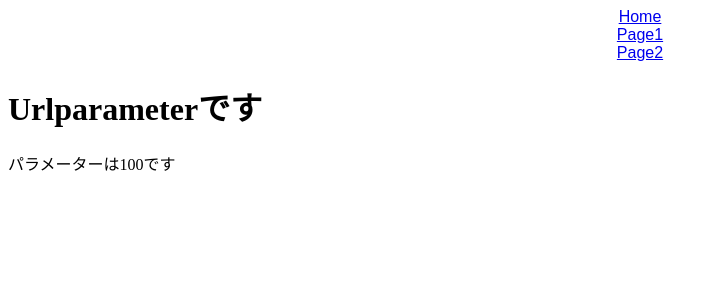
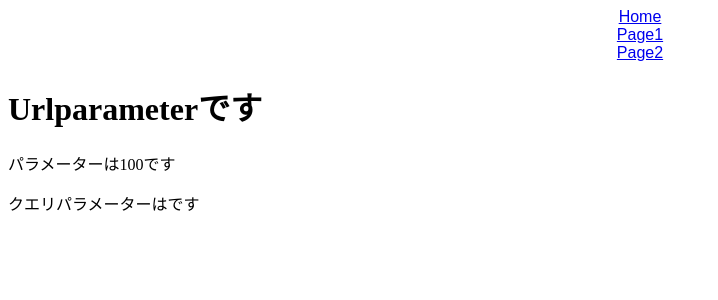
Before and after one commit to yofio/study-react2, a React (Create React App) app: page /page2/100 in a window 1280 px wide. Shown: the top 300 px of the page, without its empty margins (0-718 px from the left). Built offline with nearby package versions, Linux system fonts and the light colour scheme.

Commit message:
クエリパラメーターを扱う

```diff
--- a/src/Page2.jsx
+++ b/src/Page2.jsx
@@ -4,7 +4,9 @@
   return (
     <div>
       <h1>Page2です</h1>
-      <Link to="/page2/100">URL parameter</Link>
+      <Link to="/page2/999">URL parameter</Link>
+      <br />
+      <Link to="/page2/999?name=hogehoge">Query parameter</Link>
     </div>
   );
 };
--- a/src/urlparameter.jsx
+++ b/src/urlparameter.jsx
@@ -1,11 +1,14 @@
-import { useParams } from "react-router-dom";
+import { useParams, useLocation } from "react-router-dom";
 
 export const Urlparameter = () => {
   const { id } = useParams();
+  const { search } = useLocation();
+  const query = new URLSearchParams(search);
   return (
     <div>
       <h1>Urlparameterです</h1>
       <p>パラメーターは{id}です</p>
+      <p>クエリパラメーターは{query.get("name")}です</p>
     </div>
   );
 };
```
